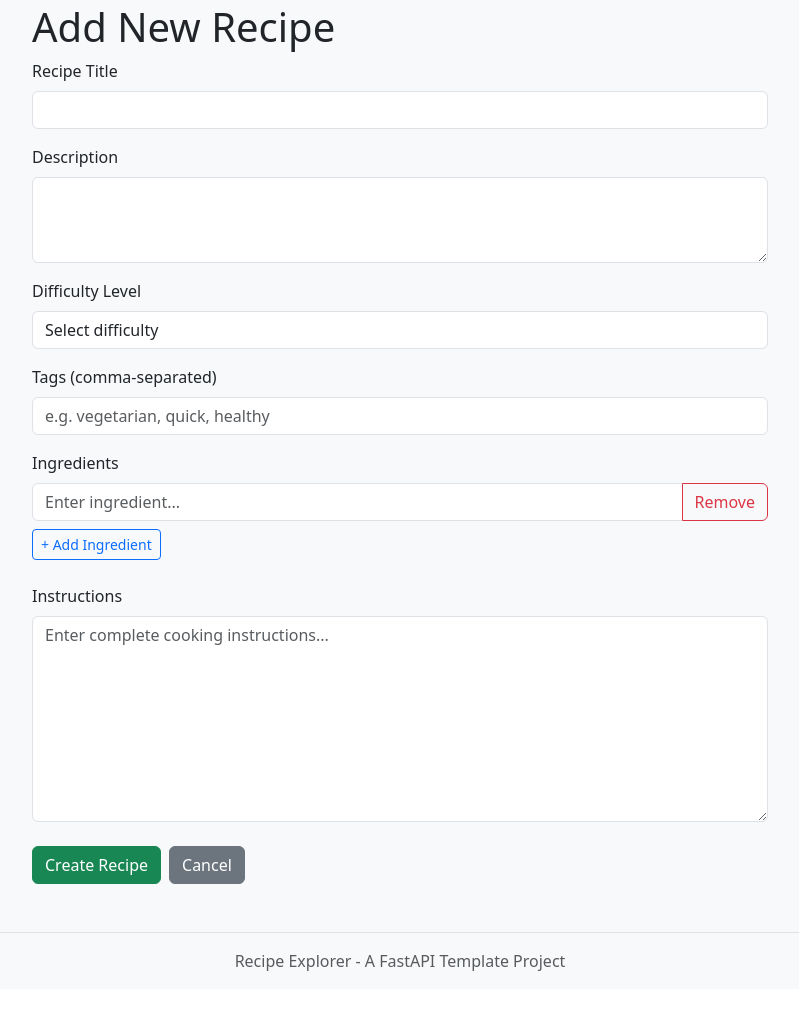
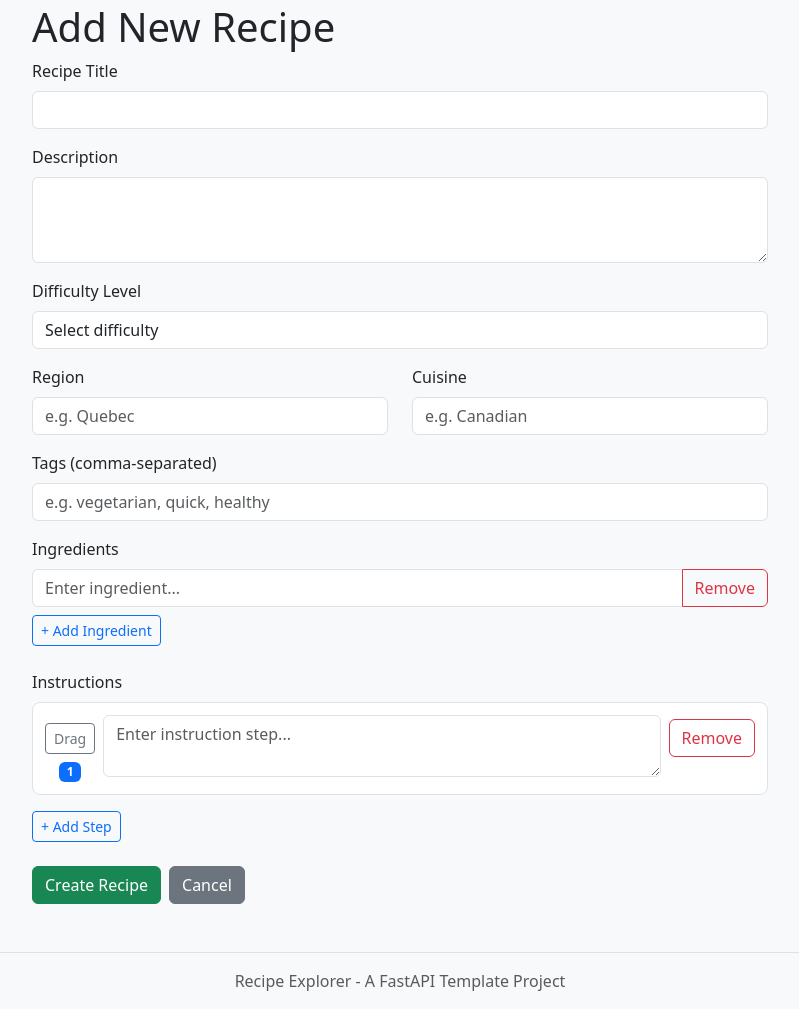
Before and after one commit to mynextproject-portfolio/recipe-explorer-lite-boneyag, a FastAPI app: page /recipes/new in a window 1280 px wide. Shown: the part 117-1126 px from the top of the page, without its empty margins (240-1039 px from the left). Before the commit the page ends 1088 px from the top, so only its background shows below. Run offline with FastAPI, Linux system fonts and the light colour scheme.

Commit message:
feat: Add region and cousine fields, split instructions to a list

```diff
--- a/app/main.py
+++ b/app/main.py
@@ -2,11 +2,10 @@ import json
 from contextlib import asynccontextmanager
 from pathlib import Path
 
-from fastapi import FastAPI, Request
+from fastapi import FastAPI
 from fastapi.staticfiles import StaticFiles
 from fastapi.templating import Jinja2Templates
 from app.routes import api, pages
-import os
 from app.services.storage import recipe_storage
 
 # App configuration
--- a/app/services/storage.py
+++ b/app/services/storage.py
@@ -1,10 +1,7 @@
 from typing import Dict, List, Optional
 from datetime import datetime
-import json  # TODO: Remove this - not used anymore
 from app.models import Recipe, RecipeCreate, RecipeUpdate
 
-# Global counter for analytics (can be used for analytics)
-recipe_view_count = {}
 
 class RecipeStorage:
     def __init__(self):
--- a/app/templates/import.html
+++ b/app/templates/import.html
@@ -54,15 +54,17 @@
     "title": "Recipe Title",
     "description": "Recipe description",
     "ingredients": ["ingredient 1", "ingredient 2"],
-    "instructions": "First, do step 1.\n\nThen, do step 2.",
+    "instructions": ["First, do step 1.", "Then, do step 2."],
     "tags": ["tag1", "tag2"],
+    "region": "Quebec",
+    "cuisine": "Canadian",
     "difficulty": "Easy",
     "created_at": "2024-01-01T00:00:00",
     "updated_at": "2024-01-01T00:00:00"
   }
 ]</code></pre>
                 <p class="text-muted">
-                    <small>Note: The <code>id</code>, <code>created_at</code>, and <code>updated_at</code> fields are optional and will be generated automatically if not provided.</small>
+                    <small>Note: The <code>id</code>, <code>created_at</code>, and <code>updated_at</code> fields are optional and will be generated automatically if not provided. Instruction steps should be submitted as an ordered list.</small>
                 </p>
             </div>
         </div>
--- a/app/templates/recipe_form.html
+++ b/app/templates/recipe_form.html
@@ -44,6 +44,21 @@
                 </select>
             </div>
 
+            <div class="row">
+                <div class="col-md-6 mb-3">
+                    <label for="region" class="form-label">Region</label>
+                    <input type="text" class="form-control" id="region" name="region"
+                           value="{% if recipe and recipe.region %}{{ recipe.region }}{% endif %}"
+                           placeholder="e.g. Quebec">
+                </div>
+                <div class="col-md-6 mb-3">
+                    <label for="cuisine" class="form-label">Cuisine</label>
+                    <input type="text" class="form-control" id="cuisine" name="cuisine"
+                           value="{% if recipe and recipe.cuisine %}{{ recipe.cuisine }}{% endif %}"
+                           placeholder="e.g. Canadian">
+                </div>
+            </div>
+
             <div class="mb-3">
                 <label for="tags" class="form-label">Tags (comma-separated)</label>
                 <input type="text" class="form-control" id="tags" name="tags"
@@ -84,9 +99,51 @@
 
             <!-- Instructions Section -->
             <div class="mb-4">
-                <label for="instructions" class="form-label">Instructions</label>
-                <textarea class="form-control" id="instructions" name="instructions" rows="8" required
-                          placeholder="Enter complete cooking instructions...">{% if recipe %}{{ recipe.instructions }}{% endif %}</textarea>
+                <label class="form-label">Instructions</label>
+                <div id="instructions-container">
+                    {% if recipe and recipe.instructions %}
+                        {% for step in recipe.instructions %}
+                        <div class="instruction-item mb-2" draggable="true">
+                            <div class="row g-2 align-items-start">
+                                <div class="col-auto pt-2 d-flex flex-column align-items-center gap-2">
+                                    <button type="button" class="btn btn-outline-secondary btn-sm instruction-drag-handle" draggable="true" aria-label="Drag to reorder">
+                                        Drag
+                                    </button>
+                                    <span class="instruction-number badge bg-primary">{{ loop.index }}</span>
+                                </div>
+                                <div class="col">
+                                    <textarea class="form-control instruction-input" name="instruction_steps" rows="2" required
+                                              placeholder="Enter instruction step...">{{ step }}</textarea>
+                                </div>
+                                <div class="col-auto pt-1">
+                                    <button type="button" class="btn btn-outline-danger remove-instruction">Remove</button>
+                                </div>
+                            </div>
+                        </div>
+                        {% endfor %}
+                    {% else %}
+                        <div class="instruction-item mb-2" draggable="true">
+                            <div class="row g-2 align-items-start">
+                                <div class="col-auto pt-2 d-flex flex-column align-items-center gap-2">
+                                    <button type="button" class="btn btn-outline-secondary btn-sm instruction-drag-handle" draggable="true" aria-label="Drag to reorder">
+                                        Drag
+                                    </button>
+                                    <span class="instruction-number badge bg-primary">1</span>
+                                </div>
+                                <div class="col">
+                                    <textarea class="form-control instruction-input" name="instruction_steps" rows="2" required
+                                              placeholder="Enter instruction step..."></textarea>
+                                </div>
+                                <div class="col-auto pt-1">
+                                    <button type="button" class="btn btn-outline-danger remove-instruction">Remove</button>
+                                </div>
+                            </div>
+                        </div>
+                    {% endif %}
+                </div>
+                <button type="button" id="add-instruction" class="btn btn-outline-primary btn-sm mt-2">
+                    + Add Step
+                </button>
             </div>
 
             <!-- Submit Buttons -->
--- a/static/css/style.css
+++ b/static/css/style.css
@@ -38,6 +38,28 @@ body {
 /* Form styling */
 .ingredient-item, .instruction-item {
     position: relative;
+}
+
+.instruction-item {
+    border: 1px solid #dee2e6;
+    border-radius: 0.5rem;
+    padding: 0.75rem;
+    background: #fff;
+}
+
+.instruction-item.dragging {
+    opacity: 0.6;
+    border-style: dashed;
+    box-shadow: 0 0 0 2px rgba(13, 110, 253, 0.15);
+}
+
+.instruction-drag-handle {
+    cursor: grab;
+    user-select: none;
+}
+
+.instruction-drag-handle:active {
+    cursor: grabbing;
 }
 
 .remove-ingredient, .remove-instruction {
--- a/static/js/form.js
+++ b/static/js/form.js
@@ -4,7 +4,6 @@ var MAX_INGREDIENTS = 20;
 const maxInstructions = 15;
 
 document.addEventListener('DOMContentLoaded', function() {
-    console.log('Form JS loaded');  // Debug log
 
     // Ingredients functionality
     const ingredientsContainer = document.getElementById('ingredients-container');
@@ -36,11 +35,49 @@ document.addEventListener('DOMContentLoaded', function() {
     }
 
     if (instructionsContainer) {
-        // Add event listeners to existing remove buttons
+        // Add event listeners to existing instruction controls
         instructionsContainer.addEventListener('click', function(e) {
             if (e.target.classList.contains('remove-instruction')) {
                 removeInstruction(e.target);
             }
+        });
+
+        instructionsContainer.addEventListener('dragstart', function(e) {
+            const handle = e.target.closest('.instruction-drag-handle');
+            if (!handle) return;
+
+            const instructionItem = handle.closest('.instruction-item');
+            if (!instructionItem) return;
+
+            instructionItem.classList.add('dragging');
+            if (e.dataTransfer) {
+                e.dataTransfer.effectAllowed = 'move';
+                e.dataTransfer.setData('text/plain', '');
+            }
+        });
+
+        instructionsContainer.addEventListener('dragover', function(e) {
+            e.preventDefault();
+
+            const draggedItem = instructionsContainer.querySelector('.instruction-item.dragging');
+            if (!draggedItem) return;
+
+            const afterElement = getDragAfterElement(instructionsContainer, e.clientY);
+            if (afterElement == null) {
+                instructionsContainer.appendChild(draggedItem);
+            } else {
+                instructionsContainer.insertBefore(draggedItem, afterElement);
+            }
+
+            updateInstructionNumbers();
+        });
+
+        instructionsContainer.addEventListener('dragend', function() {
+            const draggedItem = instructionsContainer.querySelector('.instruction-item.dragging');
+            if (draggedItem) {
+                draggedItem.classList.remove('dragging');
+            }
+            updateInstructionNumbers();
         });
     }
 
@@ -70,7 +107,6 @@ function addIngredient() {
     `;
 
     container.appendChild(ingredientDiv);
-    console.log("Added ingredient field");  // Another debug log
 }
 
 function removeIngredient(button) {
@@ -85,26 +121,44 @@ function removeIngredient(button) {
 
 function addInstruction() {
     const container = document.getElementById('instructions-container');
+    if (!container) return;
+
+    const currentCount = container.children.length;
+    if (currentCount >= maxInstructions) {
+        alert("Maximum " + maxInstructions + " steps allowed");
+        return;
+    }
+
     const instructionDiv = document.createElement('div');
     instructionDiv.className = 'instruction-item mb-2';
-
-    const nextNumber = container.children.length + 1;
+    instructionDiv.setAttribute('draggable', 'true');
 
     instructionDiv.innerHTML = `
-        <div class="input-group">
-            <span class="input-group-text">${nextNumber}</span>
-            <textarea class="form-control instruction-input" rows="2"
-                      placeholder="Enter instruction step..." required></textarea>
-            <button type="button" class="btn btn-outline-danger remove-instruction">Remove</button>
+        <div class="row g-2 align-items-start">
+            <div class="col-auto pt-2 d-flex flex-column align-items-center gap-2">
+                <button type="button" class="btn btn-outline-secondary btn-sm instruction-drag-handle" draggable="true" aria-label="Drag to reorder">
+                    Drag
+                </button>
+                <span class="instruction-number badge bg-primary">${currentCount + 1}</span>
+            </div>
+            <div class="col">
+                <textarea class="form-control instruction-input" name="instruction_steps" rows="2"
+                          placeholder="Enter instruction step..." required></textarea>
+            </div>
+            <div class="col-auto pt-1">
+                <button type="button" class="btn btn-outline-danger remove-instruction">Remove</button>
+            </div>
         </div>
     `;
 
     container.appendChild(instructionDiv);
+    updateInstructionNumbers();
 }
 
 function removeInstruction(button) {
     const instructionItem = button.closest('.instruction-item');
     const container = document.getElementById('instructions-container');
+    if (!container || !instructionItem) return;
 
     // Don't remove if it's the only instruction
     if (container.children.length > 1) {
@@ -113,13 +167,28 @@ function removeInstruction(button) {
     }
 }
 
+function getDragAfterElement(container, y) {
+    const draggableElements = [...container.querySelectorAll('.instruction-item:not(.dragging)')];
+
+    return draggableElements.reduce(function(closest, child) {
+        const box = child.getBoundingClientRect();
+        const offset = y - box.top - box.height / 2;
+
+        if (offset < 0 && offset > closest.offset) {
+            return { offset: offset, element: child };
+        }
+
+        return closest;
+    }, { offset: Number.NEGATIVE_INFINITY, element: null }).element;
+}
+
 function updateInstructionNumbers() {
     const container = document.getElementById('instructions-container');
     if (!container) return;
 
     const instructionItems = container.querySelectorAll('.instruction-item');
     instructionItems.forEach((item, index) => {
-        const numberSpan = item.querySelector('.input-group-text');
+        const numberSpan = item.querySelector('.instruction-number');
         if (numberSpan) {
             numberSpan.textContent = index + 1;
         }
```
Also changed, not shown: app/models.py (+62 -5 lines), app/routes/api.py (+1 -8 lines), app/routes/pages.py (+42 -16 lines), app/templates/index.html (+10 -0 lines), app/templates/recipe_detail.html (+18 -2 lines), sample-recipes.json (+40 -3 lines), tests/conftest.py (+3 -1 lines), tests/test_api.py (+3 -0 lines), tests/test_integration.py (added, +138 -0 lines), verify_schema.py (added, +51 -0 lines), README.md.
